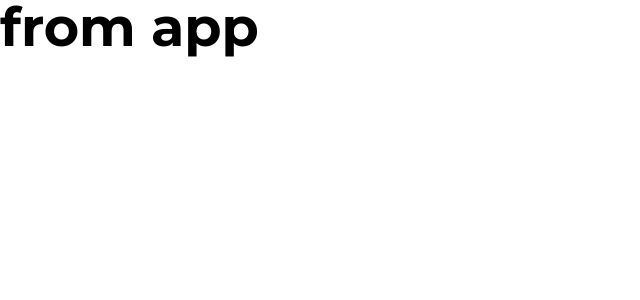
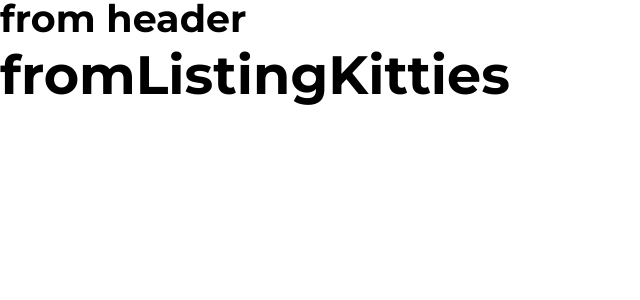
Before and after one commit to TheodorDumitriu/cute-cat-test-frontend, a React (Vite) app: page /listing-kitties in a window 1280 px wide. Shown: the top 300 px of the page, without its empty margins (0-640 px from the left). Built offline with nearby package versions, Linux system fonts and the light colour scheme; the HTML template or start-up script is replaced by a standard one; a web font is replaced by a local one.

Commit message:
feat: react-router-dom setup and pages routing logic setup

```diff
--- a/src/App.jsx
+++ b/src/App.jsx
@@ -1,7 +1,27 @@
+// Importing packages
+import { BrowserRouter as Router, Routes, Route } from "react-router-dom";
+
 import "./App.css";
 
+// Importing pages
+import Home from "./pages/Home";
+import ListingKitties from "./pages/ListingKitties";
+import LovedKitties from "./pages/LovedKitties";
+
+// Importing components
+import Header from "./components/Header";
+
 function App() {
-  return <h1>from app</h1>;
+  return (
+    <Router>
+      <Header />
+      <Routes>
+        <Route path="/" element={<Home />} />
+        <Route path="/listing-kitties" element={<ListingKitties />} />
+        <Route path="/loved-kitties" element={<LovedKitties />} />
+      </Routes>
+    </Router>
+  );
 }
 
 export default App;
--- /dev/null
+++ b/src/components/Header/index.jsx
@@ -0,0 +1,7 @@
+import "./style.css";
+
+const Header = () => {
+  return <h2>from header</h2>;
+};
+
+export default Header;
--- /dev/null
+++ b/src/pages/Home/index.jsx
@@ -0,0 +1,7 @@
+import "./style.css";
+
+const Home = () => {
+  return <h1>From Home</h1>;
+};
+
+export default Home;
--- /dev/null
+++ b/src/pages/ListingKitties/index.jsx
@@ -0,0 +1,7 @@
+import "./style.css";
+
+const ListingKitties = () => {
+  return <h1> fromListingKitties</h1>;
+};
+
+export default ListingKitties;
--- /dev/null
+++ b/src/pages/LovedKitties/index.jsx
@@ -0,0 +1,7 @@
+import "./style.css";
+
+const LovedKitties = () => {
+  return <h1>From LovedKitties</h1>;
+};
+
+export default LovedKitties;
```
Also changed, not shown: src/components/Header/style.css (added), src/pages/Home/style.css (added), src/pages/ListingKitties/style.css (added), src/pages/LovedKitties/style.css (added).
